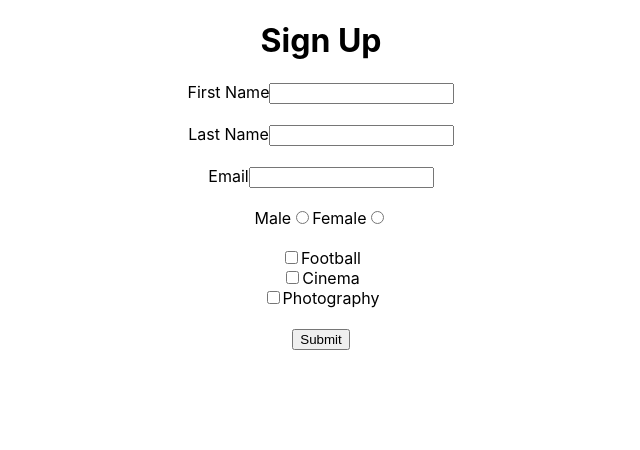
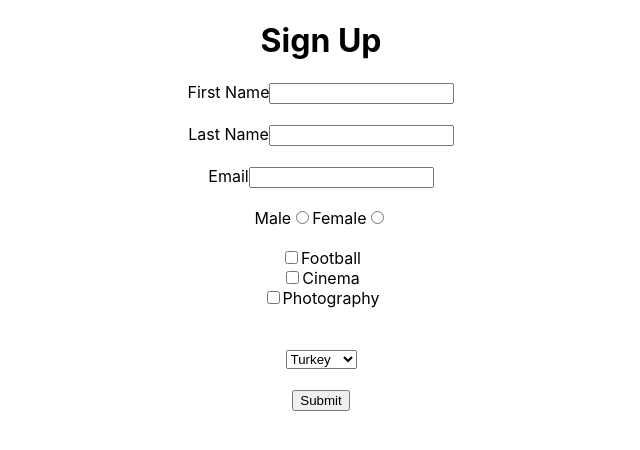
Before and after one commit to asuf29/form-management, a React (Create React App) app: page / in a window 1280 px wide. Shown: the top 450 px of the page, without its empty margins (319-959 px from the left). Built offline with nearby package versions, Linux system fonts and the light colour scheme.

Commit message:
used the dropdown

```diff
--- a/src/App.js
+++ b/src/App.js
@@ -63,6 +63,7 @@ function App() {
           email: "",
           gender: "",
           hobies: [],
+          country: "",
         }}
         onSubmit={(values) => {
           console.log(values);
@@ -136,11 +137,18 @@ function App() {
             </div>
 
             <br />
+            <br />
 
-            <button type="submit">Submit</button>
+            <select name="country" onChange={handleChange}>
+              <option value="TR">Turkey</option>
+              <option value="EN">England</option>
+              <option value="USA">USA</option>
+            </select>
 
             <br />
             <br />
+
+            <button type="submit">Submit</button>
           </form>
         )}
       </Formik>{" "}
```
